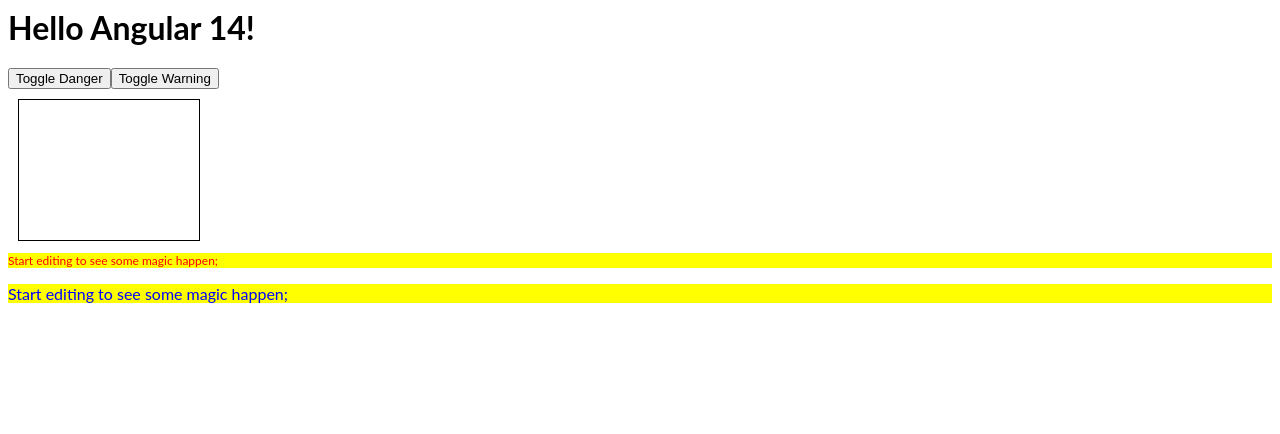
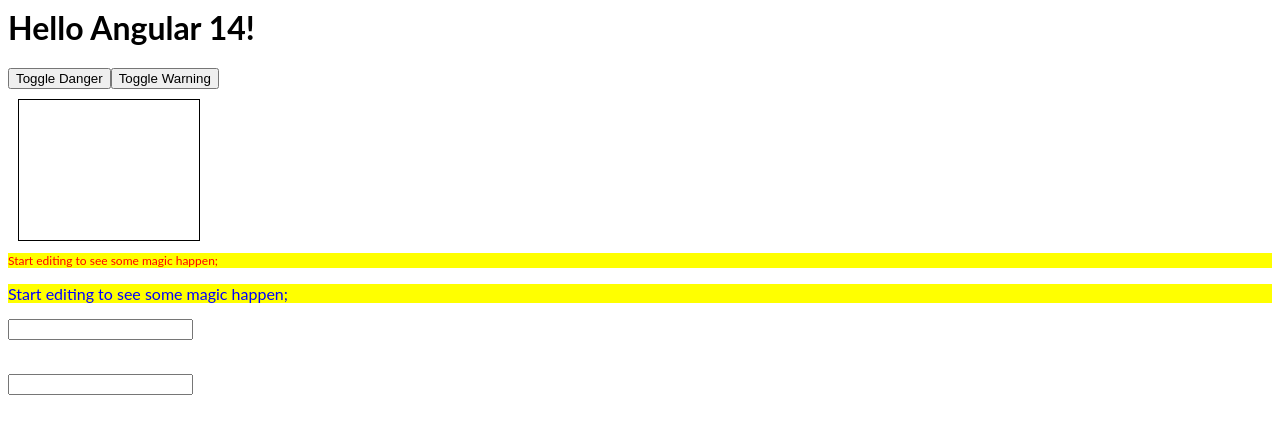
Before and after one commit to HaiLe81/Angular, an Angular app: page / in a window 1280 px wide. Shown: the top 434 px of the page. Built offline with nearby package versions, Linux system fonts and the light colour scheme.

Commit message:
2 files modified

```diff
--- a/src/app/app.component.html
+++ b/src/app/app.component.html
@@ -27,3 +27,9 @@
 <p [style.--text-color]="isDanger ? 'red' : 'blue'" [style]="{color: 'var(--text-color)', backgroundColor: 'yellow', fontSize: '1rem'}">
 	Start editing to see some magic happen;
 </p>
+
+<input #inut (keyup.enter)="onKey(inut.value)" />
+<p>{{ value }}</p>
+<br>
+<input #phone (keyup)="0"/>
+<p>{{ phone.value }}</p>
--- a/src/app/app.component.ts
+++ b/src/app/app.component.ts
@@ -11,4 +11,10 @@
   isDanger = false;
   isWarning = false;
   classes="box red-danger yellow-background"
+  value = '';
+  onKey(value: any){
+    if(value.trim() === '') return;
+    this.value += value + ' | ' ;
+  }
+
 }
```
